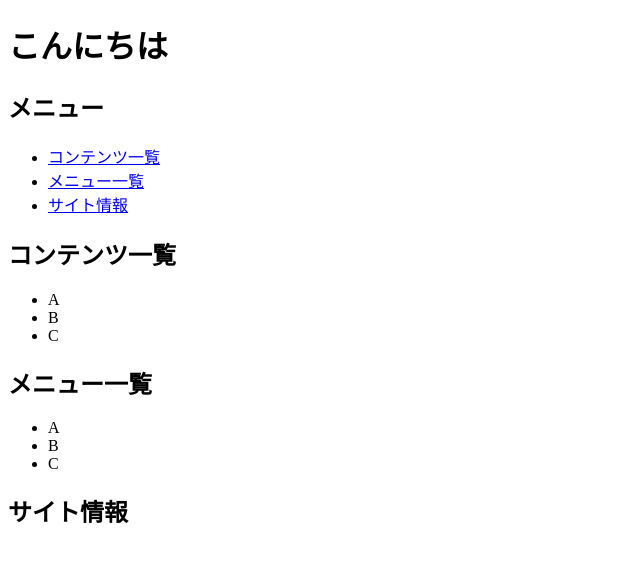
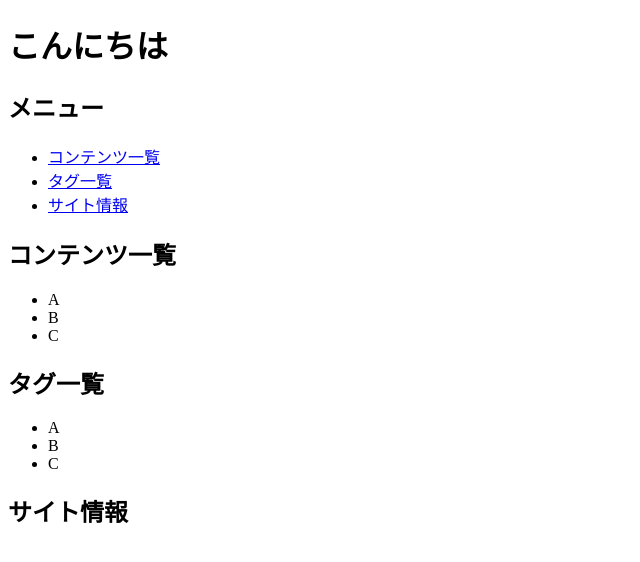
Before and after one commit to horisanLog/web-accessibility-guidline, a React (Create React App) app: page /link in a window 1280 px wide. Shown: the top 562 px of the page, without its empty margins (0-640 px from the left). Built offline with nearby package versions, Linux system fonts and the light colour scheme.

Commit message:
Update link.tsx

```diff
--- a/src/pages/link.tsx
+++ b/src/pages/link.tsx
@@ -12,14 +12,14 @@ export const LinkPage: React.FC = memo(() => {
               <a href="#content">コンテンツ一覧</a>
             </li>
             <li>
-              <a href="#menu">メニュー一覧</a>
+              <a href="#tag">タグ一覧</a>
             </li>
             <li>
               <a href="#footer">サイト情報</a>
             </li>
           </ul>
         </nav>
-        <aside id="content" role="complementary" aria-label="コンテンツ一覧">
+        <aside id="content" aria-label="コンテンツ一覧">
           <h2>コンテンツ一覧</h2>
           <ul>
             <li>A</li>
@@ -27,8 +27,8 @@ export const LinkPage: React.FC = memo(() => {
             <li>C</li>
           </ul>
         </aside>
-        <aside id="menu" role="complementary" aria-label="メニュー一覧">
-          <h2>メニュー一覧</h2>
+        <aside id="tag" aria-label="タグ一覧">
+          <h2>タグ一覧</h2>
           <ul>
             <li>A</li>
             <li>B</li>
```
